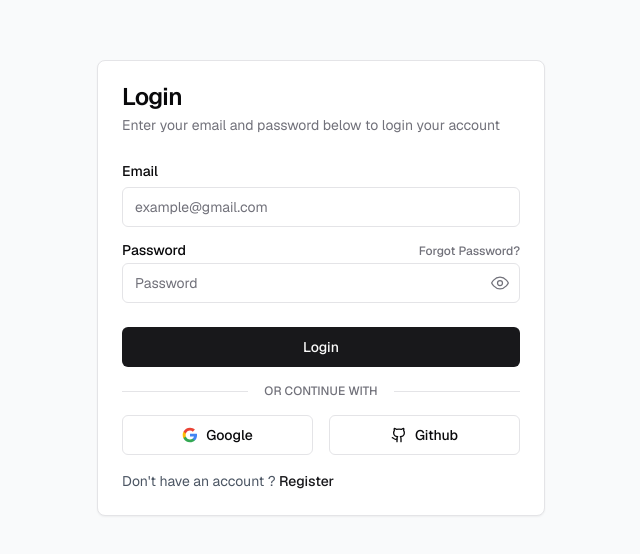
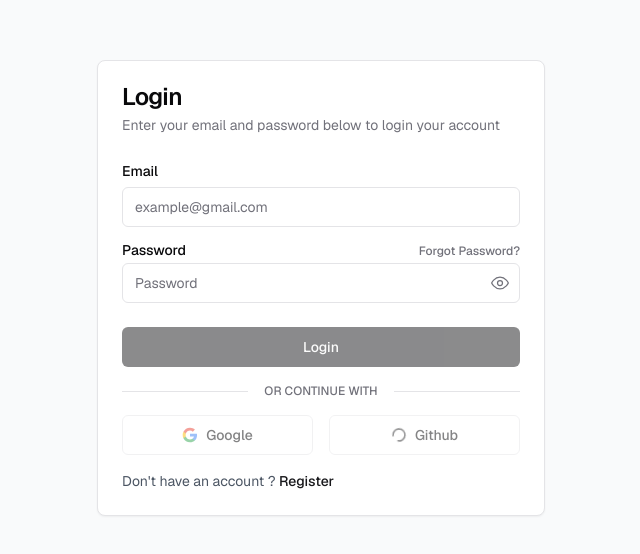
Before and after one commit to nitishmahawar/next-auth, a Next.js app: page /login in a window 1280 px wide. Shown: the part 112-666 px from the top of the page, without its empty margins (319-959 px from the left). Built offline with nearby package versions, Linux system fonts and the light colour scheme.

Commit message:
fix: google and github button loading state

```diff
--- a/app/(auth)/login/sign-in.tsx
+++ b/app/(auth)/login/sign-in.tsx
@@ -1,5 +1,5 @@
 "use client";
-import React, { useState } from "react";
+import React, { useEffect, useState } from "react";
 import {
   Card,
   CardContent,
@@ -59,6 +59,11 @@ const SignIn = () => {
     }
     router.refresh();
   };
+
+  useEffect(() => {
+    setIsGithubClicked(true);
+    setIsGoogleClicked(false);
+  }, []);
 
   return (
     <Card>
--- a/app/(auth)/register/sign-up.tsx
+++ b/app/(auth)/register/sign-up.tsx
@@ -65,6 +65,11 @@ const SignUp = () => {
   const onSubmit = (values: z.infer<typeof registerSchema>) => {
     register(values);
   };
+
+  useEffect(() => {
+    setIsGithubClicked(true);
+    setIsGoogleClicked(false);
+  }, []);
 
   return (
     <Card>
```
